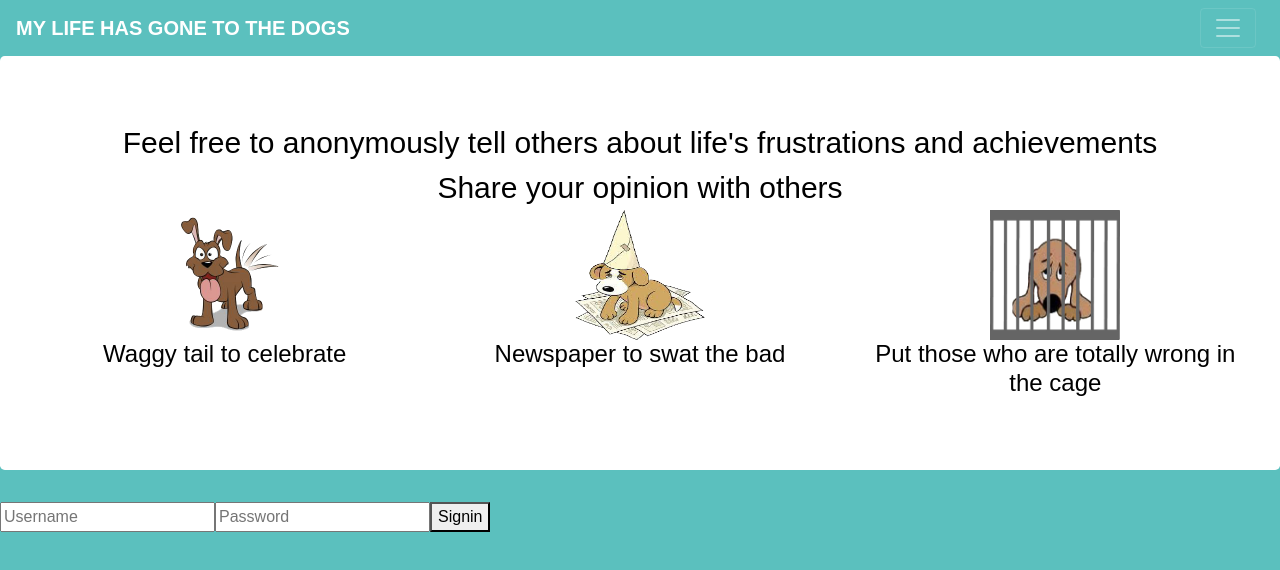
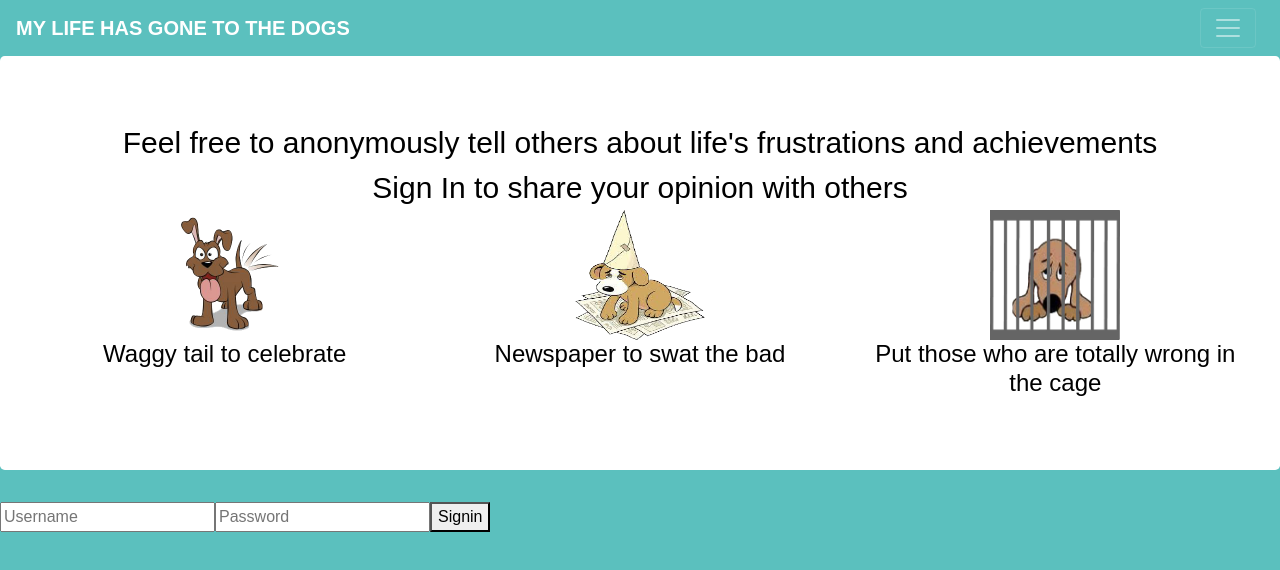
Before and after one commit to tschatzmann/MyLifeHasGoneToDogs2, a React (Create React App) app in the folder client/: page / in a window 1280 px wide. Shown: the top 570 px of the page. Built offline with nearby package versions, Linux system fonts and the light colour scheme; a web font is replaced by a local one.

Commit message:
header change

```diff
--- a/client/src/components/dogheader/index.js
+++ b/client/src/components/dogheader/index.js
@@ -3,7 +3,7 @@ import { Jumbotron, Col, Row } from 'reactstrap';
 import "./css/style.css"
 
 const line1 = "Feel free to anonymously tell others about life's frustrations and achievements";
-const line2 = 'Share your opinion with others';
+const line2 = 'Sign In to share your opinion with others';
 
 const dogJumbotron = (props) => {
     return (
```
